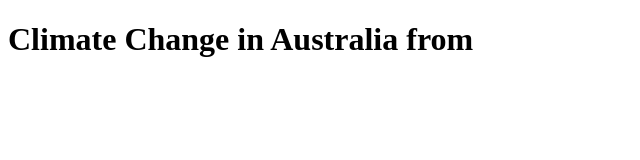
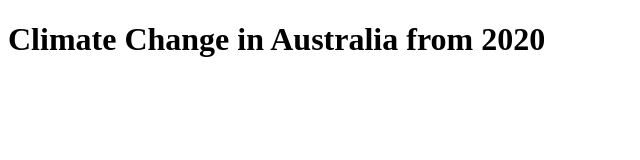
Before and after one commit to mngu0124/FIT3179-Data-Visualisation-2, a plain HTML site: page index.html in a window 1280 px wide. Shown: the whole page, without its empty margins (0-640 px from the left). Drawn offline with Linux system fonts and the light colour scheme.

Commit message:
testing git

```diff
--- a/index.html
+++ b/index.html
@@ -4,6 +4,6 @@
     <title>Homework 9</title>
 </head>
 <body>
-    <h1> Climate Change in Australia from </h1>
+    <h1> Climate Change in Australia from 2020</h1>
 </body>
 </html>
```
